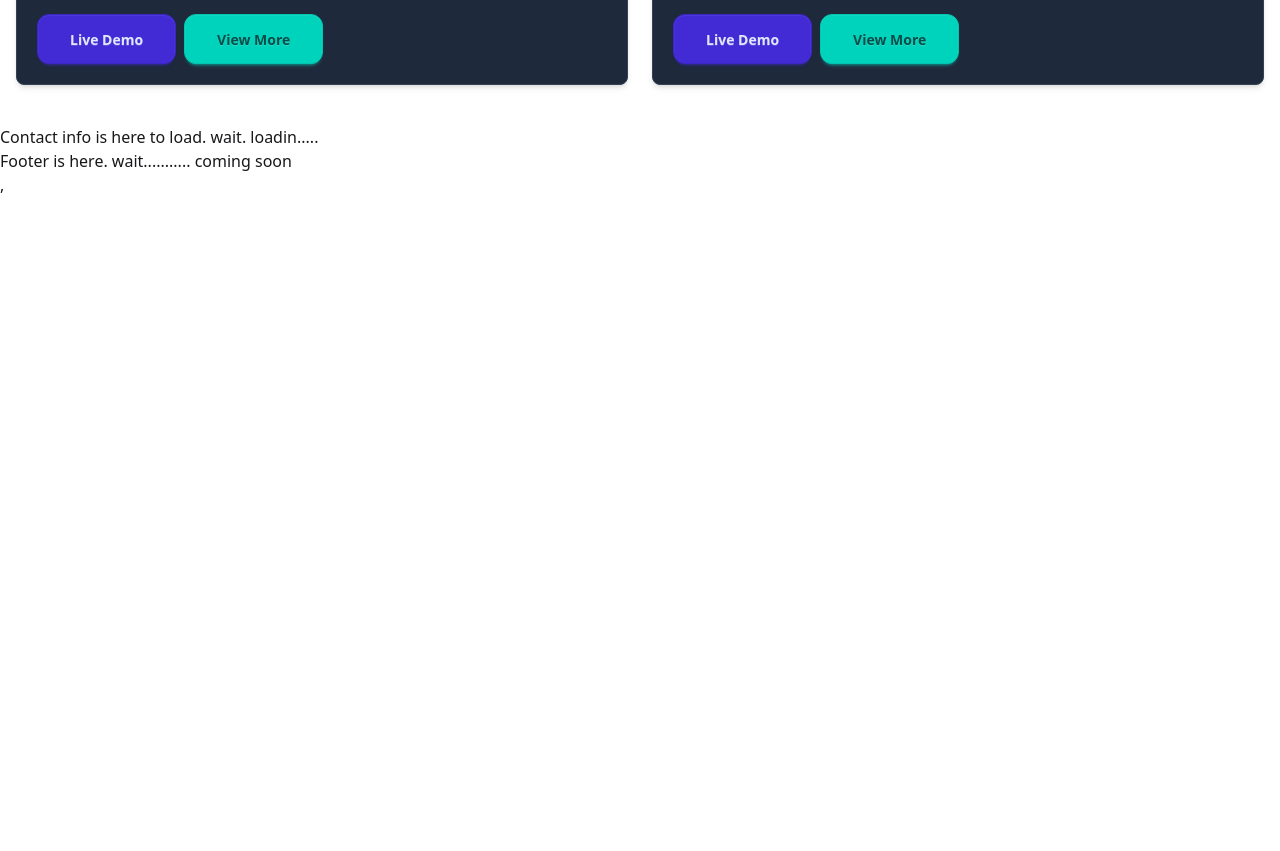
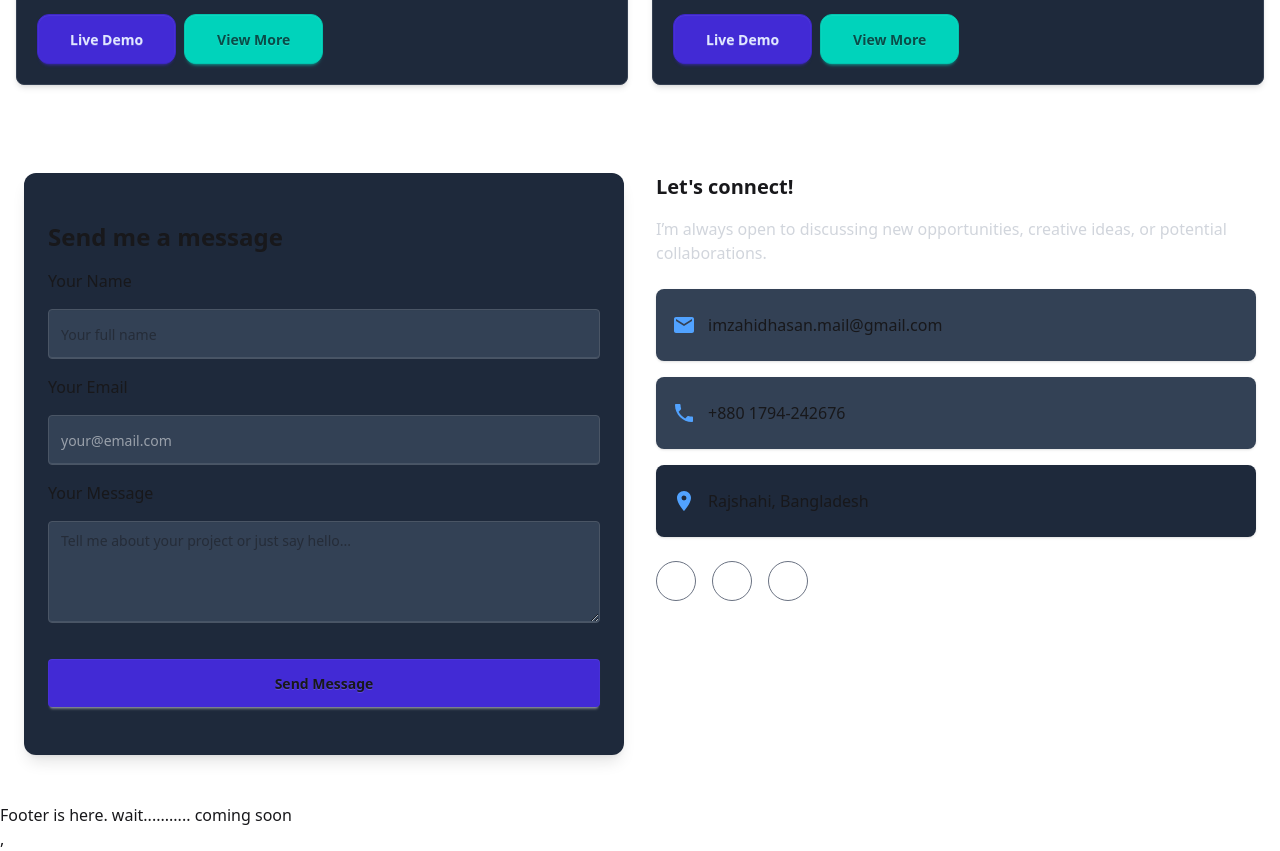
Before and after one commit to questcoderull/portfolio, a React (Vite) app: page / in a window 1280 px wide. Shown: the part 3520-4371 px from the top of the page. Before the commit the page ends 3717 px from the top, so only its background shows below. Built offline with nearby package versions, Linux system fonts and the light colour scheme.

Commit message:
add contact section

```diff
--- a/package.json
+++ b/package.json
@@ -11,6 +11,7 @@
   },
   "dependencies": {
     "@tailwindcss/vite": "^4.1.11",
+    "framer-motion": "^12.23.12",
     "react": "^19.1.1",
     "react-dom": "^19.1.1",
     "react-icons": "^5.5.0",
--- a/src/Sections/Contact/Contact.jsx
+++ b/src/Sections/Contact/Contact.jsx
@@ -1,10 +1,98 @@
 import React from "react";
+import { MdEmail, MdPhone, MdLocationOn } from "react-icons/md";
+import { motion } from "framer-motion";
 
 const Contact = () => {
   return (
-    <div>
-      <h1>Contact info is here to load. wait. loadin.....</h1>
-    </div>
+    <section className=" py-12">
+      <div className="max-w-7xl mx-auto px-6 grid md:grid-cols-2 gap-8">
+        {/* Left Side - Form */}
+        <motion.div
+          className="bg-[#1e293b] p-6 rounded-xl shadow-lg py-12"
+          initial={{ opacity: 0, x: -50 }}
+          whileInView={{ opacity: 1, x: 0 }}
+          transition={{ duration: 0.6 }}
+          viewport={{ once: true }}
+        >
+          <h2 className="text-2xl font-semibold mb-4">Send me a message</h2>
+          <form className="flex flex-col gap-4">
+            <label>Your Name</label>
+            <input
+              type="text"
+              placeholder="Your full name"
+              className="input input-bordered w-full bg-[#334155] py-6 border-gray-600 "
+            />
+            <label>Your Email</label>
+            <input
+              type="email"
+              placeholder="your@email.com"
+              className="input input-bordered w-full bg-[#334155] py-6 border-gray-600 text-white"
+            />
+
+            <label>Your Message</label>
+            <textarea
+              placeholder="Tell me about your project or just say hello..."
+              rows="4"
+              className="textarea textarea-bordered w-full bg-[#334155] border-gray-600"
+            ></textarea>
+            <button className="btn bg-primary hover:bg-blue-700 border-none py-6 px-8 mt-5">
+              Send Message
+            </button>
+          </form>
+        </motion.div>
+
+        {/* Right Side - Contact Info */}
+        <motion.div
+          initial={{ opacity: 0, x: 50 }}
+          whileInView={{ opacity: 1, x: 0 }}
+          transition={{ duration: 0.6 }}
+          viewport={{ once: true }}
+        >
+          <h2 className="text-xl font-semibold mb-4">Let's connect!</h2>
+          <p className="mb-6 text-gray-300">
+            I’m always open to discussing new opportunities, creative ideas, or
+            potential collaborations.
+          </p>
+
+          <div className="space-y-4">
+            <div className="flex items-center gap-3 bg-[#334155] py-6 p-4 rounded-lg shadow">
+              <MdEmail className="text-blue-400" size={24} />
+              <span>imzahidhasan.mail@gmail.com</span>
+            </div>
+            <div className="flex items-center gap-3 bg-[#334155] py-6 p-4 rounded-lg shadow">
+              <MdPhone className="text-blue-400" size={24} />
+              <span>+880 1794-242676</span>
+            </div>
+            <div className="flex items-center gap-3 bg-[#1E293B] py-6 p-4 rounded-lg shadow">
+              <MdLocationOn className="text-blue-400" size={24} />
+              <span>Rajshahi, Bangladesh</span>
+            </div>
+          </div>
+
+          {/* Social Links */}
+          <div className="flex gap-4 mt-6">
+            <a
+              href="#"
+              className="btn btn-circle btn-outline border-gray-500 hover:border-blue-400"
+            >
+              <i className="fa-brands fa-github"></i>
+            </a>
+            <a
+              href="#"
+              className="btn btn-circle btn-outline border-gray-500 hover:border-blue-400 text-white"
+            >
+              <i className="fa-brands fa-linkedin"></i>
+            </a>
+            <a
+              href="#"
+              className="btn btn-circle btn-outline border-gray-500 hover:border-blue-400 text-white"
+            >
+              <i className="fa-brands fa-facebook"></i>
+            </a>
+          </div>
+        </motion.div>
+      </div>
+    </section>
   );
 };
 
```
Also changed, not shown: 1 other file (tests, documents, lock files or other folders).
